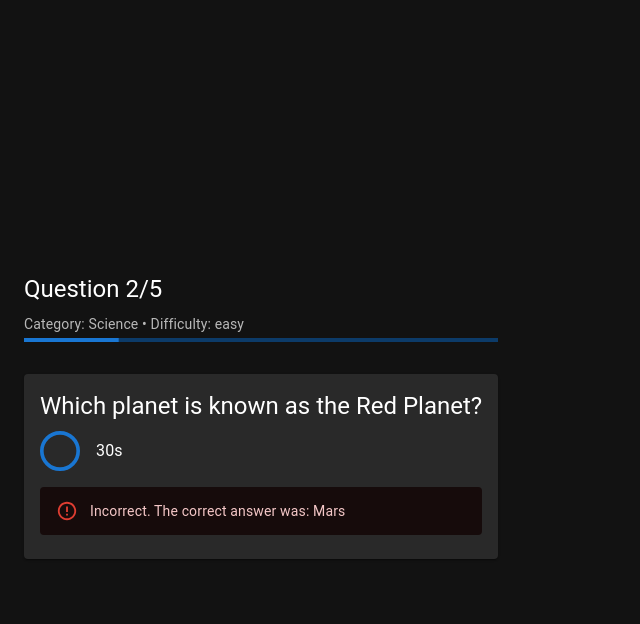
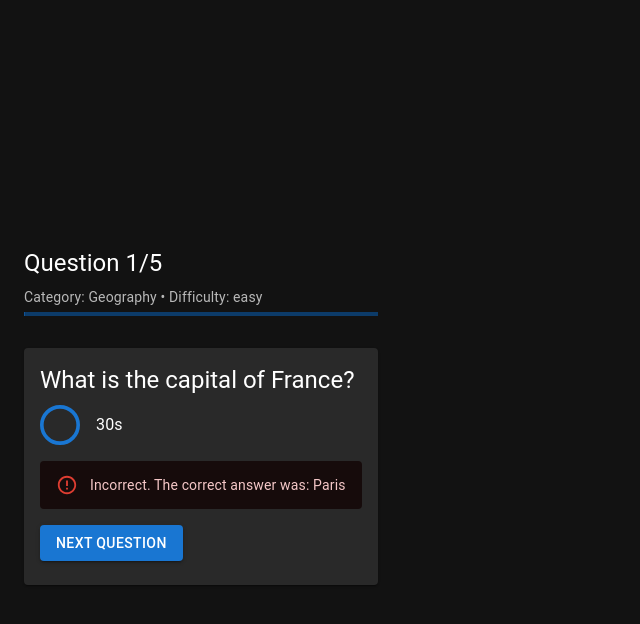
Before and after one commit to jvcByte/auto_care, a React (Vite) app: page / in a window 1280 px wide. Both pictures are taken after a click on the button "BERLIN". Shown: the top 624 px of the page, without its empty margins (0-640 px from the left). Built offline with nearby package versions, Linux system fonts and the light colour scheme.

Commit message:
fix: prevent auto-answering and add manual progression
- Remove automatic question progression from Quiz component
- Add Next Question button in Question component
- Add proper feedback display with button
- Fix question flow to be more controlled

```diff
--- a/src/components/Question.jsx
+++ b/src/components/Question.jsx
@@ -10,7 +10,7 @@ import {
 } from '@mui/material';
 import Timer from './Timer';
 
-const Question = ({ question, onAnswer, timeLimit = 30 }) => {
+const Question = ({ question, onAnswer, timeLimit = 30, onNextQuestion }) => {
   const [selectedOption, setSelectedOption] = useState(null);
   const [showResult, setShowResult] = useState(false);
   const [isAnswered, setIsAnswered] = useState(false);
@@ -24,6 +24,12 @@ const Question = ({ question, onAnswer, timeLimit = 30 }) => {
     }
   };
 
+  const handleNextQuestion = () => {
+    if (isAnswered) {
+      onNextQuestion();
+    }
+  };
+
   return (
     <Card>
       <CardContent>
@@ -32,13 +38,22 @@ const Question = ({ question, onAnswer, timeLimit = 30 }) => {
         </Typography>
         <Timer timeLimit={timeLimit} onTimeUp={() => onAnswer(false)} />
         {showResult ? (
-          selectedOption === question.correctAnswer ? (
-            <Alert severity="success">Correct!</Alert>
-          ) : (
-            <Alert severity="error">
-              Incorrect. The correct answer was: {question.correctAnswer}
-            </Alert>
-          )
+          <Box sx={{ mt: 2 }}>
+            {selectedOption === question.correctAnswer ? (
+              <Alert severity="success">Correct!</Alert>
+            ) : (
+              <Alert severity="error">
+                Incorrect. The correct answer was: {question.correctAnswer}
+              </Alert>
+            )}
+            <Button
+              variant="contained"
+              onClick={handleNextQuestion}
+              sx={{ mt: 2 }}
+            >
+              Next Question
+            </Button>
+          </Box>
         ) : (
           question.options.map((option, index) => (
             <Button
--- a/src/pages/Quiz.jsx
+++ b/src/pages/Quiz.jsx
@@ -42,6 +42,9 @@ const Quiz = () => {
     if (isCorrect) {
       setScore((prevScore) => prevScore + 1);
     }
+  };
+
+  const handleNextQuestion = () => {
     setCurrentQuestionIndex((prevIndex) => prevIndex + 1);
   };
 
@@ -131,6 +134,7 @@ const Quiz = () => {
           question={currentQuestion}
           onAnswer={handleAnswer}
           timeLimit={timeLimit}
+          onNextQuestion={handleNextQuestion}
         />
       </Box>
     </Container>
```
